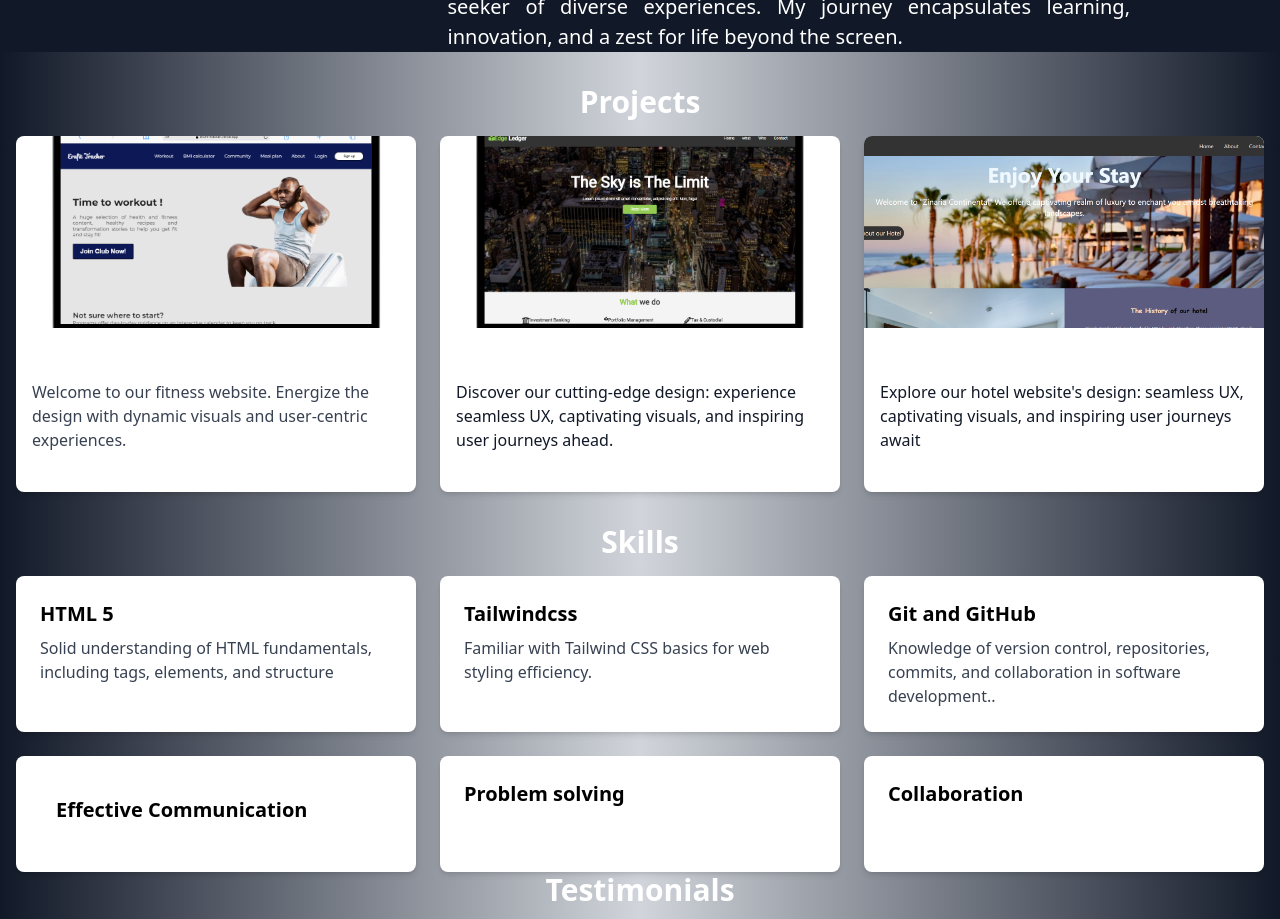
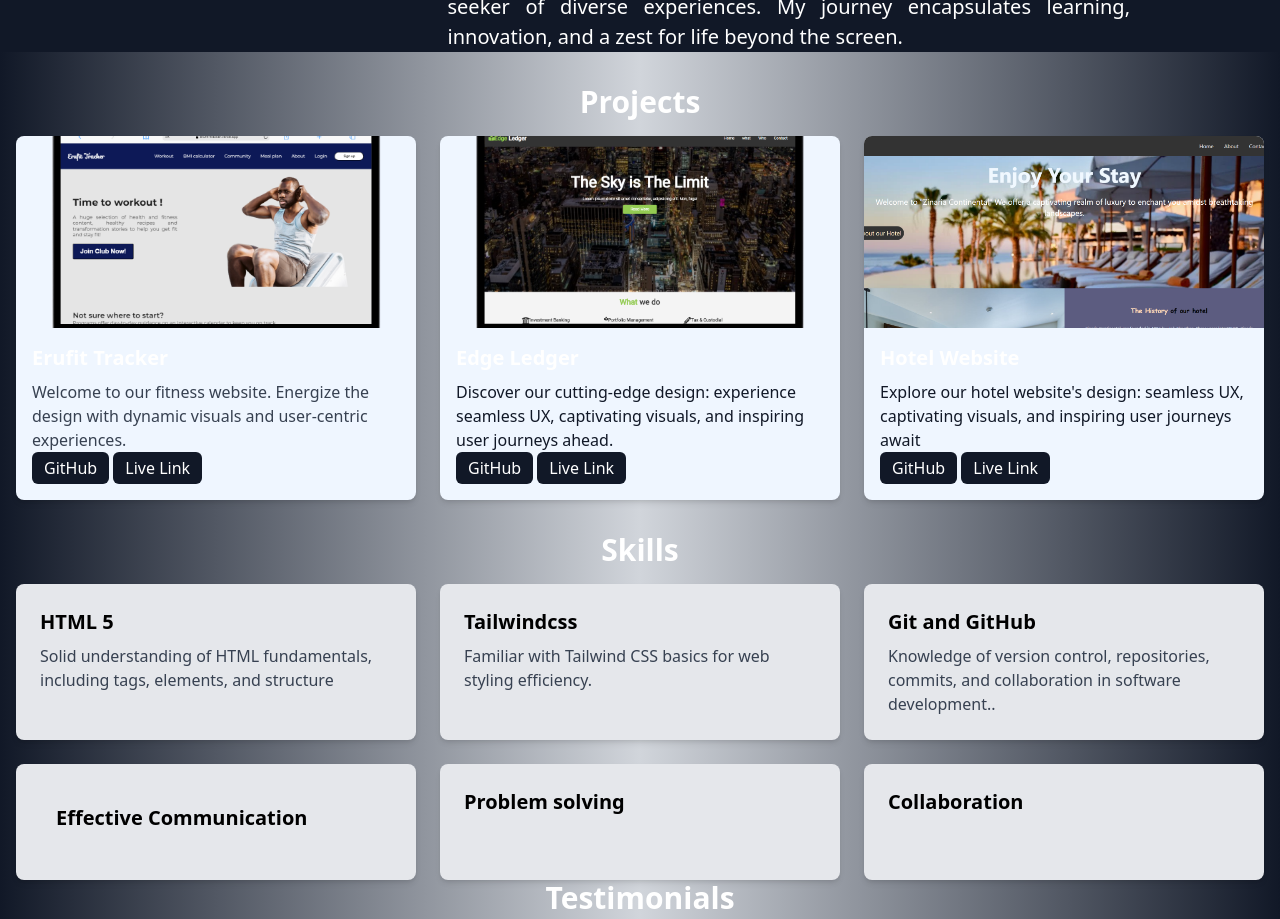
Before and after one commit to Zainab-Audu/My_Portfolio, a website: page index.html in a window 1280 px wide. Shown: the part 1374-2293 px from the top of the page. Drawn offline with nearby package versions, Linux system fonts and the light colour scheme.

Commit message:
modified

```diff
--- a/index.html
+++ b/index.html
@@ -89,48 +89,46 @@ In essence, I am Zainab Audu—a graduate, a tech enthusiast, and a seeker of di
 
         <!-- project Section -->
 
-        <section class="bg-gradient-to-r from-gray-900 via-gray-300 to-gray-900  py-8" id="Projects">
+        <section class="bg-gradient-to-r from-gray-900 via-gray-300 to-gray-900  py-8 hover:bg-slate-700" id="Projects">
     <div class="container mx-auto px-4">
     <h2 class="text-3xl font-bold mb-4 text-center hover:bg-slate-700">Projects</h2>
     <div class="grid grid-cols-1 md:grid-cols-2 lg:grid-cols-3 gap-6">
       <!-- Project Card 1 -->
-      <div class="bg-white shadow-md rounded-lg overflow-hidden">
+      <div class="bg-blue-50 shadow-md rounded-lg overflow-hidden hover:bg-gray-300">
         <img src="./img/mobile (6).png" alt="Project 1" class="w-full h-48 object-cover">
         <div class="p-4">
-          <h3 class="text-xl font-semibold mb-2 hover:bg-slate-700">Erufit Tracker</h3>
+          <h3 class="text-xl font-semibold mb-2 hover:bg-gray-300">Erufit Tracker</h3>
           <p class="text-gray-700">
             Welcome to our fitness website. Energize the design with dynamic visuals and user-centric experiences.
           </p>
-          <a href="https://github.com/tiidelabfellowship/erudite-developers" target="_blank" class="font-[500] text-md ">Github Repo</a>
-          <a href="https://github.com/Zainab-Audu/TIIDELab_projects" target="_blank" class="font-[500] text-md ">Vercel</a>
-
+           <button type="submit" class="bg-gray-900 text-white py-1 px-3 rounded-md hover:bg-blue-600 transition-colors">GitHub</button>
+          <button type="submit" class="bg-gray-900 text-white py-1 px-3 rounded-md hover:bg-blue-600 transition-colors">Live Link</button>
         </div>
       </div>
 
        <!-- Project Card 2 -->
-      <div class="bg-white shadow-md rounded-lg overflow-hidden">
+      <div class="bg-blue-50 shadow-md rounded-lg overflow-hidden hover:bg-gray-300">
         <img src="./img/mobile (4).png" alt="Edge Ledger" class="w-full h-48 object-cover">
         <div class="p-4">
           <h3 class="text-xl font-semibold mb-2 ">Edge Ledger</h3>
           <p class="text-gray-900">
             Discover our cutting-edge design: experience seamless UX, captivating visuals, and inspiring user journeys ahead.
           </p>
-          <a href="https://github.com/Zainab-Audu/TIIDELab_projects" target="_blank" class="font-[500] text-md ">Github Repo</a>
-          <a href="https://edgeledgeapp.vercel.app" target="_blank" class="font-[500] text-md ">Vercel</a>
-
+           <button type="submit" class="bg-gray-900 text-white py-1 px-3 rounded-md hover:bg-blue-600 transition-colors">GitHub</button>
+          <button type="submit" class="bg-gray-900 text-white py-1 px-3 rounded-md hover:bg-blue-600 transition-colors">Live Link</button>
 
         </div>
       </div>
       <!-- Project Card 3 -->
-      <div class="bg-white shadow-md rounded-lg overflow-hidden">
+      <div class="bg-blue-50 shadow-md rounded-lg overflow-hidden hover:bg-gray-300">
         <img src="./img/Screenshot 2023-07-31 174715.png" alt="Project 3" class="w-full h-48 object-cover">
-        <div class="p-4">
+        <div class="p-4 hover:bg-gray-300">
           <h3 class="text-xl font-semibold mb-2">Hotel Website</h3>
           <p class="text-gray-900">
            Explore our hotel website's design: seamless UX, captivating visuals, and inspiring user journeys await
           </p>
-          <a href="https://github.com/Zainab-Audu/Zaynab-s-Hotel-design" target="_blank" class="font-[500] text-md ">Github Repo</a>
-          <a href="https://zaynab-s-hotel-design-2soh.vercel.app/" target="_blank" class="font-[500] text-md ">Vercel</a>
+          <button type="submit" class="bg-gray-900 text-white py-1 px-3 rounded-md hover:bg-blue-600 transition-colors">GitHub</button>
+          <button type="submit" class="bg-gray-900 text-white py-1 px-3 rounded-md hover:bg-blue-600 transition-colors">Live Link</button>
 
 
         </div>
@@ -147,7 +145,7 @@ In essence, I am Zainab Audu—a graduate, a tech enthusiast, and a seeker of di
     <div class="grid grid-cols-1 md:grid-cols-2 lg:grid-cols-3 gap-6">
 
       <!-- Skill Card 1 -->
-      <div class="bg-white shadow-md rounded-lg p-6 text-black">
+      <div class="bg-gray-200 shadow-md rounded-lg p-6 text-black">
         <h3 class="text-xl font-semibold mb-2">HTML 5</h3>
         <p class="text-gray-700">
           Solid understanding of HTML fundamentals, including tags, elements, and structure
@@ -155,7 +153,7 @@ In essence, I am Zainab Audu—a graduate, a tech enthusiast, and a seeker of di
       </div>
 
       <!-- Skill Card 2 -->
-      <div class="bg-white shadow-md rounded-lg p-6 text-black">
+      <div class="bg-gray-200 shadow-md rounded-lg p-6 text-black">
         <h3 class="text-xl font-semibold mb-2">Tailwindcss</h3>
         <p class="text-gray-700">
           Familiar with Tailwind CSS basics for web styling efficiency.
@@ -163,7 +161,7 @@ In essence, I am Zainab Audu—a graduate, a tech enthusiast, and a seeker of di
       </div>
 
       <!-- Skill Card 3 -->
-      <div class="bg-white shadow-md rounded-lg p-6">
+      <div class="bg-gray-200 shadow-md rounded-lg p-6">
         <h3 class="text-xl font-semibold mb-2 text-black">Git and GitHub</h3>
         <p class="text-gray-700">
         Knowledge of version control, repositories, commits, and collaboration in software development..
@@ -171,18 +169,18 @@ In essence, I am Zainab Audu—a graduate, a tech enthusiast, and a seeker of di
       </div>
 
       <!-- Skill Card 4 -->
-      <div class="bg-white shadow-md rounded-lg p-10">
+      <div class="bg-gray-200 shadow-md rounded-lg p-10">
         <h3 class="text-xl font-semibold mb-2 text-black">Effective Communication</h3>
       </div>
 
       <!-- Skill Card 5 -->
-      <div class="bg-white shadow-md rounded-lg p-6">
+      <div class="bg-gray-200 shadow-md rounded-lg p-6">
         <h3 class="text-xl font-semibold mb-2 text-black">Problem solving</h3>
       </div>
 
 
       <!-- Skill Card 5 -->
-      <div class="bg-white shadow-md rounded-lg p-6">
+      <div class="bg-gray-200 shadow-md rounded-lg p-6">
         <h3 class="text-xl font-semibold mb-2 text-black">Collaboration</h3>
       </div>
 
@@ -196,7 +194,7 @@ In essence, I am Zainab Audu—a graduate, a tech enthusiast, and a seeker of di
         <div class="container mx-auto px-4">
     <h2 class="text-3xl font-bold mb-4 text-center text-white hover:bg-slate-700">Testimonials</h2>
     <div class="grid grid-cols-1 md:grid-cols-2 lg:grid-cols-3 gap-6">
-      <div class="bg-white shadow-md rounded-lg p-6">
+      <div class="bg-gray-200 shadow-md rounded-lg p-6">
         <h3 class="text-xl font-semibold mb-2 text-black">Tijjani Abdulsalam</h3>
         <p class="text-gray-700">
         Over the years, my relationship with Zainab has grown solid, leading me to hold steadfast conviction in her unswerving commitment to ceaseless advancement. Throughout this extensive period, I have observed her unwavering dedication to personal and professional development. Her consistent pursuit of improvement, both in terms of skills and character, has left an indelible impression. Zainab's resilience and unwavering determination to evolve not only underline her commendable work ethic but also inspire those around her. With each passing year, her relentless dedication becomes more evident, reinforcing the certainty that she is destined for remarkable growth.
@@ -204,13 +202,13 @@ In essence, I am Zainab Audu—a graduate, a tech enthusiast, and a seeker of di
       </div>
 
       <!--  Testimonial Card 2 -->
-      <div class="bg-white shadow-md rounded-lg p-10 text-black">
+      <div class="bg-gray-200 shadow-md rounded-lg p-10 text-black">
         <h3 class="text-xl font-semibold text-black mb-2">Azeez Fadlullah</h3>
         <p>Zainab exemplifies unwavering commitment to her life's pursuit. With relentless determination, she immerses herself in every challenge, constantly striving for growth. Her passion fuels her journey, inspiring others with her dedication to excellence. Zainab's resolute focus on her goals serves as a shining example of true dedication.</p>
       </div>
 
       <!--  Testimonial Card 3 -->
-      <div class="bg-white shadow-md rounded-lg p-6 text-black">
+      <div class="bg-gray-200 shadow-md rounded-lg p-6 text-black">
         <h3 class="text-xl font-semibold mb-2">Opaluwa Aisha</h3>
         <p>My acquaintance with Zainab spans more than a decade, during which my unwavering confidence in her commitment to continuous growth has solidified. Her unyielding dedication to personal and professional development has consistently impressed me. Zainab's pursuit of improvement, both in skills and character, serves as a testament to her exceptional work ethic. As time progresses, her relentless dedication becomes increasingly apparent, reinforcing my certainty that she is poised for remarkable growth and achievement.  </div>
     </section>
@@ -221,12 +219,12 @@ In essence, I am Zainab Audu—a graduate, a tech enthusiast, and a seeker of di
 
 <section class=" bg-gradient-to-r from-gray-900 via-gray-300 to-gray-900 py-8 px-10 lg:px-[400px] flex-col justify-center items-center" id="Contact" >
   <div class=" mx-auto px-4">
-    <h2 class="text-3xl font-bold mb-4 text-center hover:bg-slate-700 text-black">Contact Me</h2>
+    <h2 class="text-3xl font-bold mb-4 text-center hover:bg-slate-700 text-white">Contact Me</h2>
     <div class=" gap-6">
 
        <!-- Contact Form -->
-      <div class="bg-white shadow-md rounded-lg p-6 ">
-        <h3 class="text-xl font-semibold mb-2">Contact Form</h3>
+      <div class="bg-gray-100 shadow-md rounded-lg p-6 ">
+        <h3 class="text-xl text-black font-semibold mb-2">Contact Form</h3>
         <form action="#" method="post">
           <div class="mb-4">
             <label for="name" class="block text-gray-700 font-semibold mb-2">Name</label>
```
